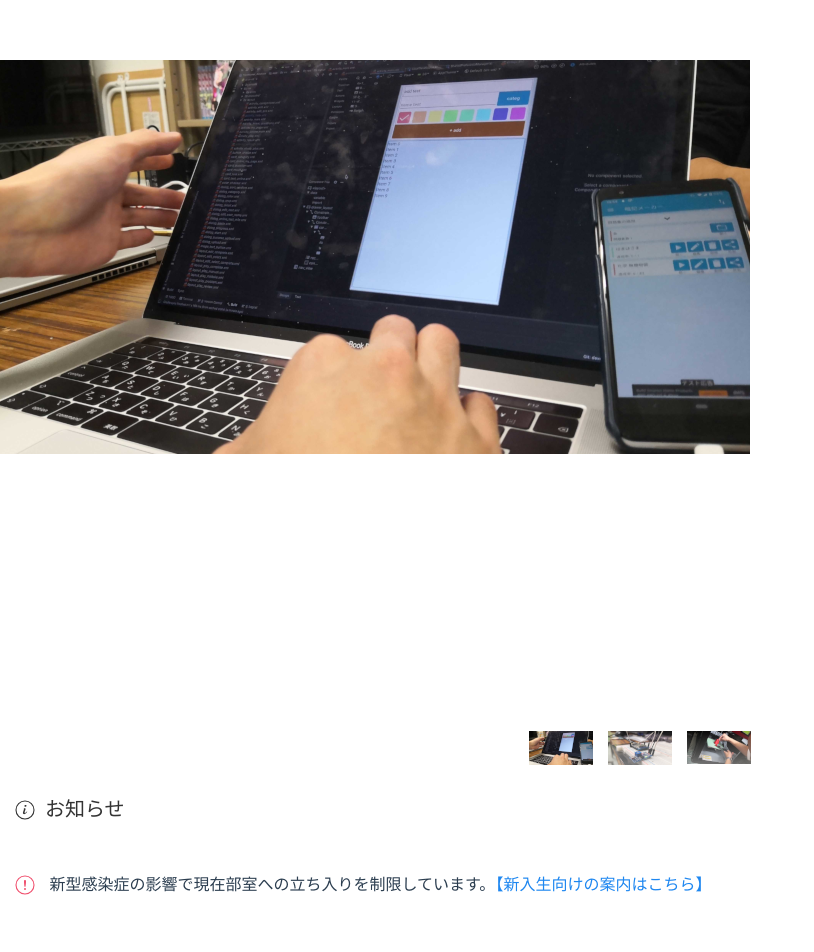
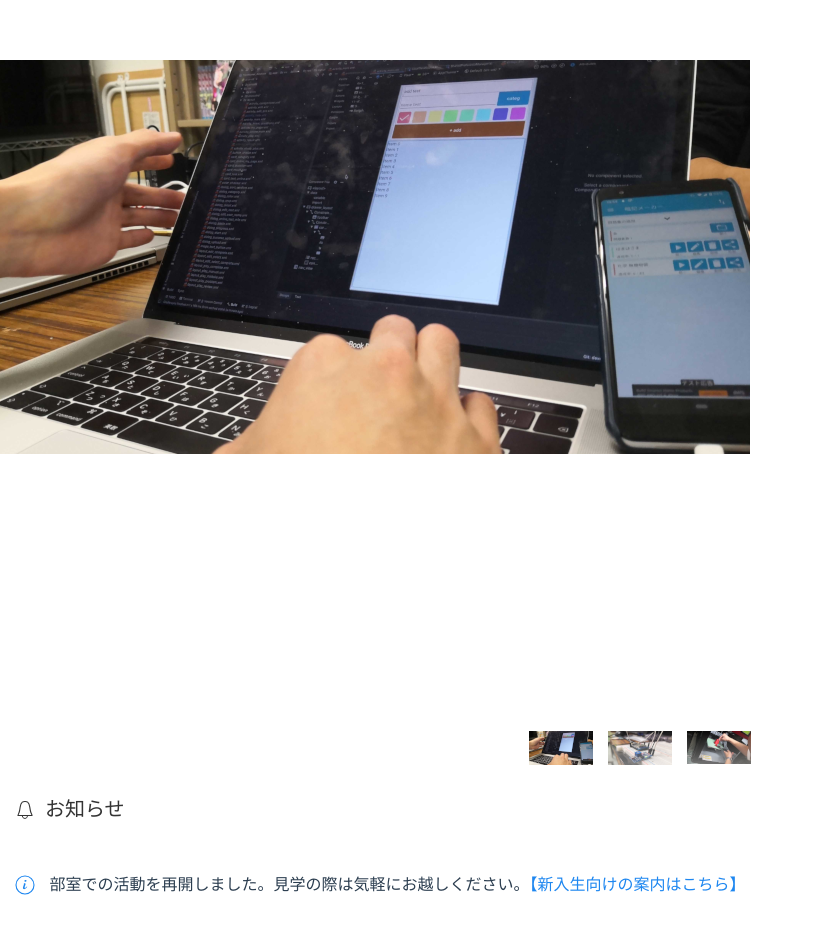
Before and after one commit to oucrc-org/web, a Vue app: page / in a window 1280 px wide. Shown: the top 952 px of the page, without its empty margins (0-814 px from the left). Built offline with nearby package versions, Linux system fonts and the light colour scheme; no server answers.

Commit message:
update: お知らせの更新

```diff
--- a/src/components/Notice.vue
+++ b/src/components/Notice.vue
@@ -1,14 +1,20 @@
 <template>
     <div>
         <h1 class="uk-h4 uk-padding-small">
-            <span uk-icon="info" class="uk-margin-small-right"></span>お知らせ
+            <span uk-icon="bell" class="uk-margin-small-right"></span>お知らせ
         </h1>
 
-        <div class="uk-padding-small">
+        <div id="notice" class="uk-padding-small">
             <ul class="uk-list uk-margin">
+            <!--
+                特段の注意が必要な事項には
+                <span uk-icon="warning" class="uk-text-danger uk-margin-small-right"></span>
+                一般的な情報には
+                <span uk-icon="info" class="uk-text-primary uk-margin-small-right"></span>
+            -->
                 <li>
-                    <span uk-icon="warning" class="uk-text-danger uk-margin-small-right"></span>
-                    新型感染症の影響で現在部室への立ち入りを制限しています。<a href="https://hackmd.io/@leN8onDkQoKpjiihHJ5eAA/H1Mpzl3YU">【新入生向けの案内はこちら】</a>
+                    <span uk-icon="info" class="uk-text-primary uk-margin-small-right"></span>
+                    部室での活動を再開しました。見学の際は気軽にお越しください。<a href="https://hackmd.io/@leN8onDkQoKpjiihHJ5eAA/H1Mpzl3YU">【新入生向けの案内はこちら】</a>
                 </li>
             </ul>
         </div>
```
